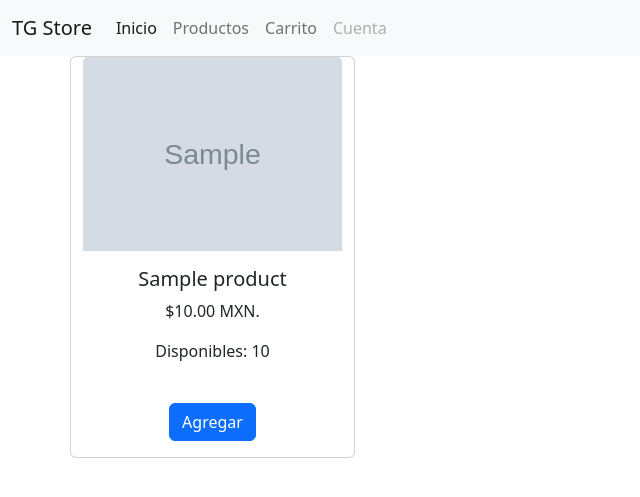
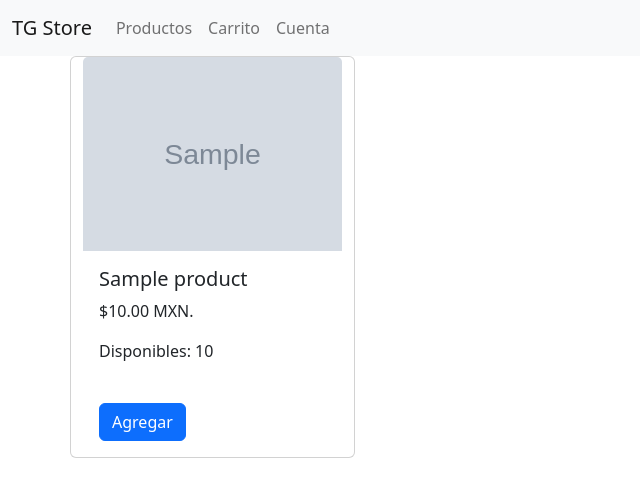
Before and after one commit to jsanjuan71/pydc-tgstore-webapp, a Django app: page /store/products in a window 1280 px wide. Shown: the top 497 px of the page, without its empty margins (0-640 px from the left). Run offline with Django 4.2, Linux system fonts and the light colour scheme; tables that the repository leaves empty hold one stand-in row (values such as "Sample post"); grey boxes marked "Sample" are stand-in pictures.

Commit message:
Base template applied

```diff
--- /dev/null
+++ b/src/store/templates/base.html
@@ -0,0 +1,38 @@
+{% load static %}
+<!doctype html>
+<html lang="en">
+  <head>
+    <meta charset="utf-8">
+    <meta name="viewport" content="width=device-width, initial-scale=1">
+    <title>{% block title %}Titulo{% endblock %}</title>
+    <link href="https://cdn.jsdelivr.net/npm/bootstrap@5.2.3/dist/css/bootstrap.min.css" rel="stylesheet" integrity="sha384-rbsA2VBKQhggwzxH7pPCaAqO46MgnOM80zW1RWuH61DGLwZJEdK2Kadq2F9CUG65" crossorigin="anonymous">
+  </head>
+  <body>
+    <nav class="navbar navbar-expand-lg bg-light">
+        <div class="container-fluid">
+          <a class="navbar-brand" href="{% url 'home' %}">TG Store</a>
+          <button class="navbar-toggler" type="button" data-bs-toggle="collapse" data-bs-target="#navbarNav" aria-controls="navbarNav" aria-expanded="false" aria-label="Toggle navigation">
+            <span class="navbar-toggler-icon"></span>
+          </button>
+          <div class="collapse navbar-collapse" id="navbarNav">
+            <ul class="navbar-nav">
+              <li class="nav-item">
+                <a class="nav-link" href="{% url 'catalog' %}">Productos</a>
+              </li>
+              <li class="nav-item">
+                <a class="nav-link" href="{% url 'cart' %}">Carrito</a>
+              </li>
+              <li class="nav-item">
+                <a class="nav-link" href="{% url 'account' %}">Cuenta</a>
+              </li>
+            </ul>
+          </div>
+        </div>
+    </nav>
+    <div class="container">
+      {% block content %}Cargando...{% endblock %}
+    </div>
+
+    <script src="https://cdn.jsdelivr.net/npm/bootstrap@5.2.3/dist/js/bootstrap.bundle.min.js" integrity="sha384-kenU1KFdBIe4zVF0s0G1M5b4hcpxyD9F7jL+jjXkk+Q2h455rYXK/7HAuoJl+0I4" crossorigin="anonymous"></script>
+  </body>
+</html>
--- a/src/store/templates/products.html
+++ b/src/store/templates/products.html
@@ -1,40 +1,7 @@
+{% extends "base.html" %}
 {% load static %}
-<!doctype html>
-<html lang="en">
-  <head>
-    <meta charset="utf-8">
-    <meta name="viewport" content="width=device-width, initial-scale=1">
-    <title>Bootstrap demo</title>
-    <link href="https://cdn.jsdelivr.net/npm/bootstrap@5.2.3/dist/css/bootstrap.min.css" rel="stylesheet" integrity="sha384-rbsA2VBKQhggwzxH7pPCaAqO46MgnOM80zW1RWuH61DGLwZJEdK2Kadq2F9CUG65" crossorigin="anonymous">
-  </head>
-  <body>
-    <nav class="navbar navbar-expand-lg bg-light">
-        <div class="container-fluid">
-          <a class="navbar-brand" href="#">TG Store</a>
-          <button class="navbar-toggler" type="button" data-bs-toggle="collapse" data-bs-target="#navbarNav" aria-controls="navbarNav" aria-expanded="false" aria-label="Toggle navigation">
-            <span class="navbar-toggler-icon"></span>
-          </button>
-          <div class="collapse navbar-collapse" id="navbarNav">
-            <ul class="navbar-nav">
-              <li class="nav-item">
-                <a class="nav-link active" aria-current="page" href="#">Inicio</a>
-              </li>
-              <li class="nav-item">
-                <a class="nav-link" href="#">Productos</a>
-              </li>
-              <li class="nav-item">
-                <a class="nav-link" href="#">Carrito</a>
-              </li>
-              <li class="nav-item">
-                <a class="nav-link disabled">Cuenta</a>
-              </li>
-            </ul>
-          </div>
-        </div>
-    </nav>
-
-
-    <div class="container text-center">
+{% block title %}TG Store | Productos{% endblock %}
+{% block content %}
 <div class="row">
   {% for producto in productos %}
     <div class="card col-3">
@@ -57,12 +24,4 @@
     </div>
   {% endfor %}
 </div>
-    </div>
-
-
-
-
-
-    <script src="https://cdn.jsdelivr.net/npm/bootstrap@5.2.3/dist/js/bootstrap.bundle.min.js" integrity="sha384-kenU1KFdBIe4zVF0s0G1M5b4hcpxyD9F7jL+jjXkk+Q2h455rYXK/7HAuoJl+0I4" crossorigin="anonymous"></script>
-  </body>
-</html>
+{% endblock %}
--- a/src/store/urls.py
+++ b/src/store/urls.py
@@ -3,7 +3,8 @@ from django.urls import path
 from . import views
 
 urlpatterns = [
-    path("", views.home ), #store/
-    path("users", views.users), #store/users
-    path("products", views.products)
+    path("", views.home, name="home" ),
+    path("products", views.products, name="catalog"),
+    path("cart", views.cart, name="cart"),
+    path("account", views.account, name="account")
 ]
--- a/src/store/views.py
+++ b/src/store/views.py
@@ -30,5 +30,8 @@ def products(request):
     #productos[0].precio
     return render(request, "products.html", {'productos': products } )
 
-def users(request):
-    return HttpResponse("Hola esta es la pagina de usuarios")
+def cart(request):
+    return render(request, "cart.html")
+
+def account(request):
+    return render(request, "account.html")
```
Also changed, not shown: src/store/templates/account.html (added, +8 -0 lines), src/store/templates/cart.html (added, +8 -0 lines), src/store/templates/index.html (+4 -39 lines). Lines whose indentation alone changed are shown as unchanged.
